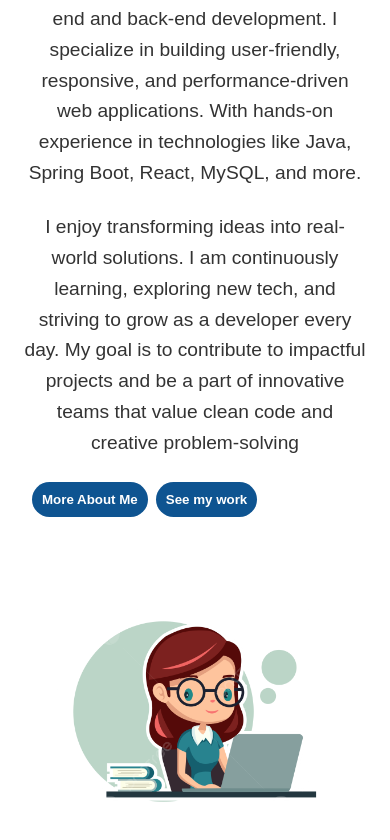
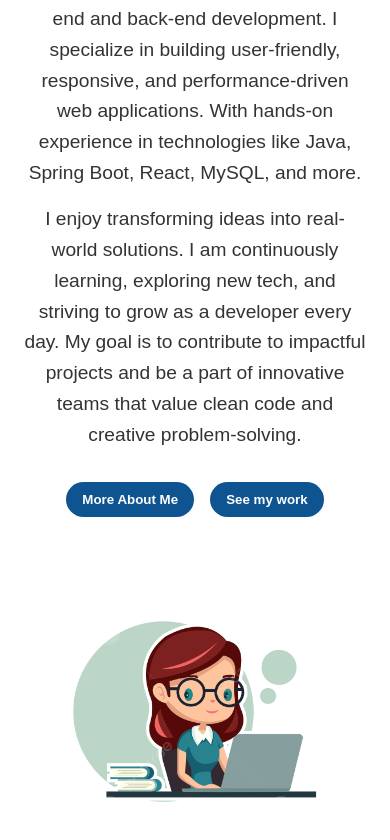
Before and after one commit to vrushalii77/vrushali-portfolio, a React (Vite) app: page / in a window 390 px wide. Shown: the part 1128-1968 px from the top of the page. Built offline with nearby package versions, Linux system fonts and the light colour scheme.

Commit message:
Updated About section with new description

```diff
--- a/src/components/Intro/Intro.css
+++ b/src/components/Intro/Intro.css
@@ -88,23 +88,22 @@
   }
 }
 
-/* ************About Section*********** */
+/* About Heading */
 .about-heading {
   font-size: 3rem;
   font-weight: 600;
   text-align: center;
   color: #333;
   margin-top: 3rem;
-  width: 100%; /* Ensures it takes full width */
   display: block;
 }
 
+/* Desktop View Layout */
 .about-box {
   display: flex;
   justify-content: space-between;
   align-items: center;
   padding: 4rem 8%;
-  flex-wrap: wrap;
   gap: 2rem;
 }
 
@@ -113,9 +112,30 @@
   display: flex;
   flex-direction: column;
   gap: 1.5rem;
+  order: 1;
 }
 
-/* "Who I Am" heading */
+.about-img {
+  flex: 1 1 40%;
+  display: flex;
+  justify-content: center;
+  align-items: center;
+  order: 2;
+}
+
+.about-img img {
+  width: 100%;
+  max-width: 400px;
+  border-radius: 20px;
+  object-fit: cover;
+}
+
+.about-body {
+  display: flex;
+  flex-direction: column;
+  gap: 1rem;
+}
+
 .i-am {
   font-size: 2rem;
   font-weight: 600;
@@ -123,7 +143,6 @@
   text-align: left;
 }
 
-/* Description under "Who I Am" */
 .about-description {
   font-size: 1.2rem;
   color: #333;
@@ -133,11 +152,12 @@
 
 .abt-btn {
   display: flex;
+  gap: 1rem;
+  margin-top: 1rem;
 }
 
 .abt-btn1 {
-  padding: 10px;
-  margin-left: 8px;
+  padding: 10px 16px;
   background-color: rgb(14, 84, 145);
   color: white;
   font-weight: 600;
@@ -146,33 +166,38 @@
   cursor: pointer;
 }
 
-/* Right image */
-.about-img {
-  flex: 1 1 40%;
-  display: flex;
-  justify-content: center;
-  align-items: center;
-}
-
-.about-img img {
-  width: 100%;
-  max-width: 400px;
-  border-radius: 20px;
-  object-fit: cover;
-}
-
-/* Responsive Design */
+/* Mobile View Layout */
 @media screen and (max-width: 768px) {
   .about-box {
     flex-direction: column;
     align-items: center;
     padding: 2rem 1.5rem;
+    gap: 2rem;
   }
 
-  .abt-me,
+  .abt-me {
+    order: 1;
+    width: 100%;
+    align-items: center;
+    text-align: center;
+  }
+
   .about-img {
-    flex: 1 1 100%;
+    order: 2;
+    width: 100%;
     text-align: center;
+  }
+
+  .about-body {
+    order: 3;
+    width: 100%;
+    text-align: center;
+  }
+
+  .abt-btn {
+    order: 4;
+    justify-content: center;
+    flex-wrap: wrap;
   }
 
   .i-am,
--- a/src/components/Intro/Intro.jsx
+++ b/src/components/Intro/Intro.jsx
@@ -38,7 +38,7 @@ function Intro() {
         <img className="selfimg" src="./VrushaliSelfPic.jpg" alt="Vrushali" />
       </div> */}
       </section>
-      <section id="about">
+      {/* <section id="about">
         <span className="about-heading">About Me</span>
 
         <div className="about-box">
@@ -71,7 +71,48 @@ function Intro() {
             <img src="./girl2.png" alt="girl with laptop" />
           </div>
         </div>
+      </section> */}
+      <section id="about">
+        <span className="about-heading">About Me</span>
+
+        <div className="about-box">
+          <div className="abt-me">
+            <span className="i-am">Who I Am</span>
+
+            {/* Grouped description and buttons */}
+            <div className="about-body">
+              <span className="about-description">
+                I am Vrushali Jadhav, a passionate and dedicated Java Full Stack
+                Developer with a strong foundation in both front-end and
+                back-end development. I specialize in building user-friendly,
+                responsive, and performance-driven web applications. With
+                hands-on experience in technologies like Java, Spring Boot,
+                React, MySQL, and more.
+              </span>
+              <span className="about-description">
+                I enjoy transforming ideas into real-world solutions. I am
+                continuously learning, exploring new tech, and striving to grow
+                as a developer every day. My goal is to contribute to impactful
+                projects and be a part of innovative teams that value clean code
+                and creative problem-solving.
+              </span>
+              <div className="abt-btn">
+                <Link to="/aboutme">
+                  <button className="abt-btn1">More About Me</button>
+                </Link>
+                <Link to="/project">
+                  <button className="abt-btn1">See my work</button>
+                </Link>
+              </div>
+            </div>
+          </div>
+
+          <div className="about-img">
+            <img src="./girl2.png" alt="girl with laptop" />
+          </div>
+        </div>
       </section>
+
       <section className="skills">
         <span className="skills-heading">My Skills</span>
         <div className="skill-boxes">
```
